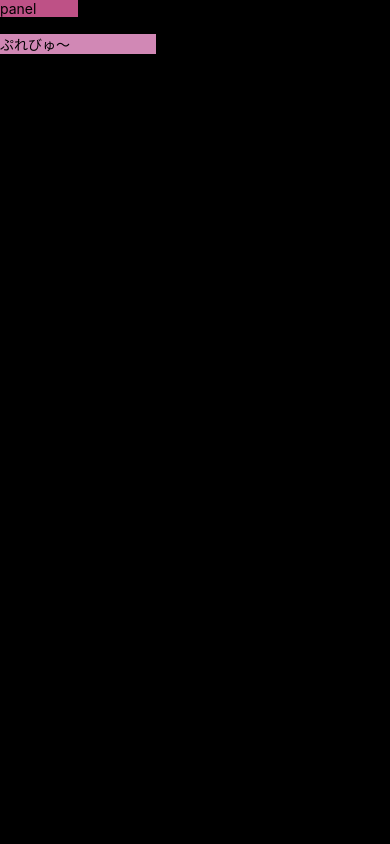
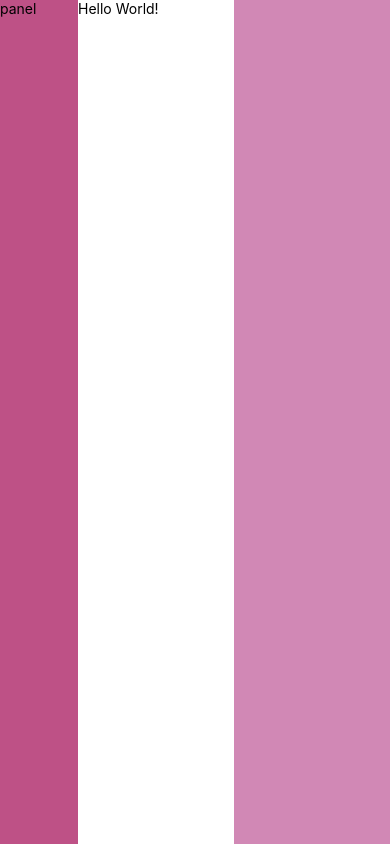
Before and after one commit to katatumuri-maimai/ReactNative_TextEditor, a React Native app: screen / in a window 390 px wide. Built offline with nearby package versions, Linux system fonts and the light colour scheme.

Commit message:
テキストエリアに入力したものがPreview画面に表示されるようにしました。

```diff
--- a/App.js
+++ b/App.js
@@ -1,6 +1,6 @@
 // import { StatusBar } from 'expo-status-bar';
 import React from 'react';
-import { FC, useEffect } from 'react';
+import { FC, useEffect, useState} from 'react';
 import { StyleSheet, TextInput, View, Dimensions} from 'react-native';
 import MyTextArea from './components/TextArea';
 import MyPreview from './components/Preview';
@@ -8,48 +8,61 @@ import MyPanel from './components/Panel';
 // import './styles/style.css';
 
 export default function App() {
+  const [windowWidth, setWidth] = useState(100)
+  const [windowHeight, setHeight] = useState(100)
+  const [textInput, setTextInput] = useState('')
 
   useEffect(() => {
-    Dimensions.addEventListener("change", ({ window }) => {
-      console.log('画面サイズが変わりました')
-
-    });
-    return () => {
-      Dimensions.removeEventListener("change", ({ window }) => {
-        console.log("イベントを削除しました");
-      });
-    };
+    let Width = Dimensions.get('window').width;
+    let Height = Dimensions.get('window').height;
+    setWidth(Width)
+    setHeight(Height)
   }, []);
 
-  function onLayout(){
-    console.log(Dimensions.get('window').width);
-  };
 
+  function AppStyle(){
+    return ({
+      flex: 1,
+      flexDirection: 'row',
+      flexWrap: 'wrap',
+      alignItems: 'stretch',
+      width: windowWidth,
+      height: windowHeight,
+      backgroundColor: '#f3b4e0',
+    })
+  }
+
+
+  function onChange(text){
+    setTextInput(text)
+  }
 
 
   return (
-    <View style={styles.container} onLayout={onLayout()}>
+    <View style={AppStyle()}>
         <MyPanel
         value="panel"
         />
-        <TextInput
-          placeholder="Hello World!"
-        />
+      <MyTextArea
+        onChange={text => onChange(text)}
+      />
         <MyPreview
-          value="ぷれびゅ～"
+        value={textInput}
         />
     </View>
   );
 }
 
-const styles = StyleSheet.create({
-  container: {
-    flex: 1,
-    flexWrap: 'wrap',
-    alignItems: 'stretch',
-    // width: '100%',
-    backgroundColor: 'black',
-    // alignItems: 'center',
-    // justifyContent: 'center',
-  },
-});
+// const styles = StyleSheet.create({
+//   container: {
+//     flex: 1,
+//     flexDirection: 'row',
+//     flexWrap: 'wrap',
+//     alignItems: 'stretch',
+//     // width: '100%',
+//     // height: '100%',
+//     backgroundColor: 'black',
+//     // alignItems: 'center',
+//     // justifyContent: 'center',
+//   },
+// });
--- a/components/Panel.js
+++ b/components/Panel.js
@@ -14,7 +14,8 @@ export default function MyPanel(props) {
 
 const styles = StyleSheet.create({
   panel:{
-    width:'20%',
+    flex: 1,
     backgroundColor: '#be5186',
+    height: '100%'
   }
 });
--- a/components/Preview.js
+++ b/components/Preview.js
@@ -13,7 +13,8 @@ export default function MyPreview(props) {
 
 const styles = StyleSheet.create({
   preview: {
-    width:'40%',
+    flex:2,
     backgroundColor: '#d188b5',
+    height: '100%'
   },
 });
--- a/components/TextArea.js
+++ b/components/TextArea.js
@@ -1,14 +1,29 @@
 import React, { Component } from 'react';
-import { StyleSheet, Text} from 'react-native';
+import { StyleSheet, Text, TextInput} from 'react-native';
 
 export default function MyTextArea(props) {
   const [value, onChangeText] = React.useState(props.value);
 
+  function onChange(text){
+    onChangeText(text)
+    return props.onChange(text)
+  }
+
   return (
-      <textarea
-        placeholder={props.placeholder}
-        className={props.className}
-        onChange={event => onChangeText(event.target.value)}
-      ></textarea>
+    <TextInput
+      style={styles.container}
+      multiline={true}
+      numberOfLines={4}
+      onChangeText={text => onChange(text)}
+      placeholder="Hello World!"
+      value={value} />
   );
 };
+
+const styles = StyleSheet.create({
+  container: {
+    flex: 2,
+    backgroundColor: '#FFFFFF',
+    height: '100%'
+  },
+});
```
